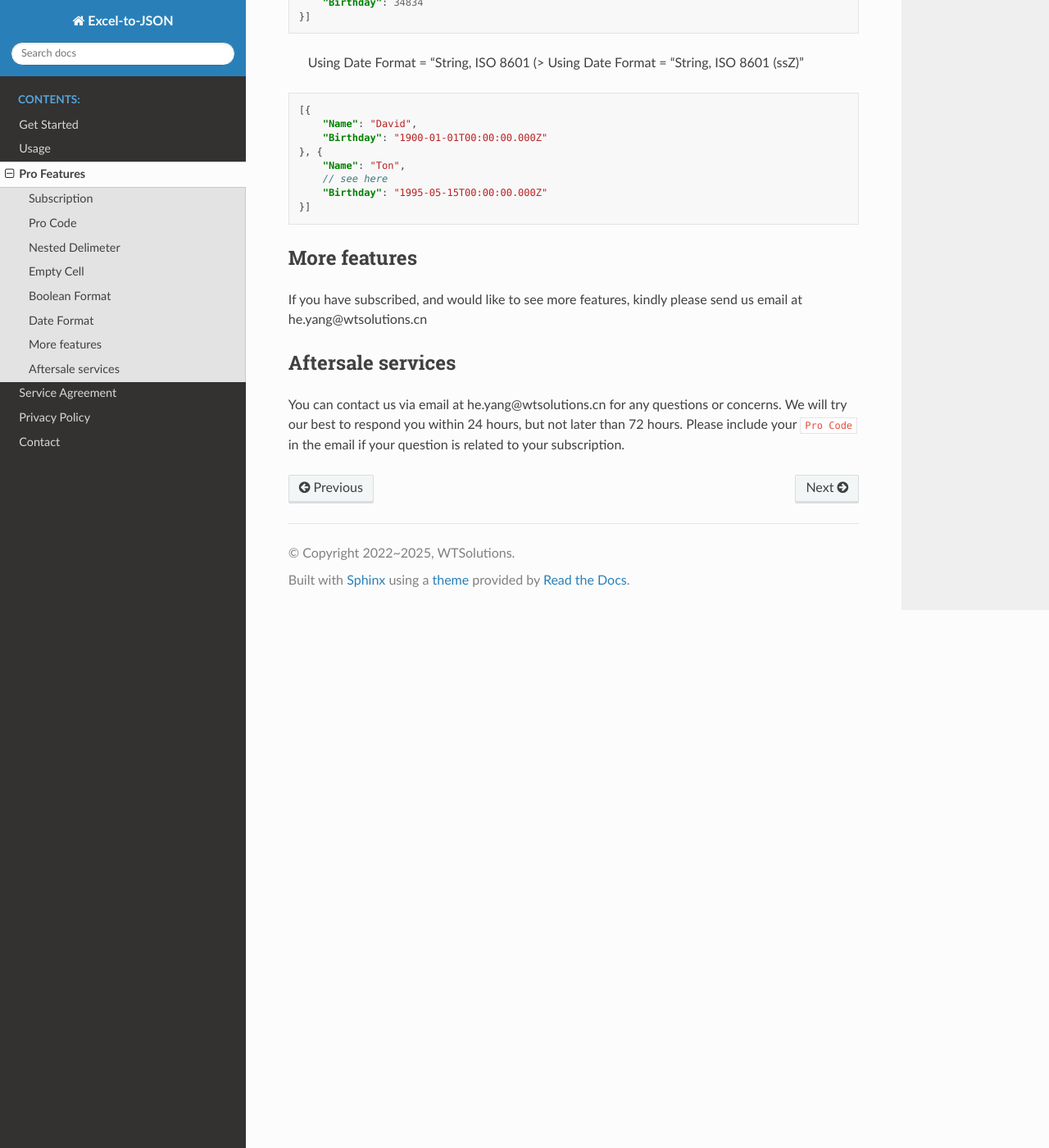
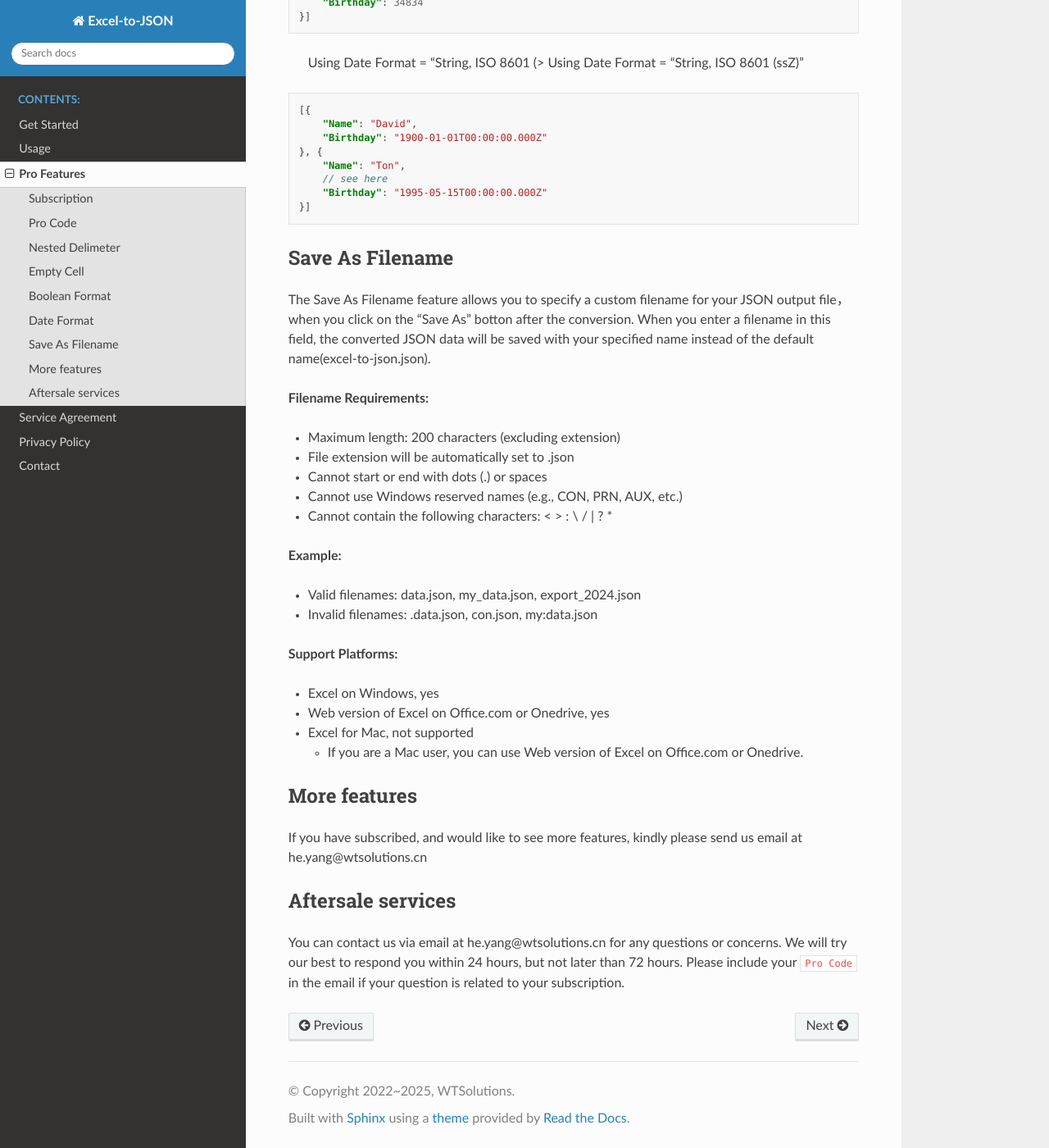
Before and after one commit to he-yang/Excel-to-JSON, a Sphinx documentation site: the page built from source/profeatures.md, in a window 1280 px wide and 1400 px high, scrolled down 5200 px. Shown: the whole window at 82% size. Built offline with Sphinx 7.4.7 and the Read the Docs theme 3.1.0, drawn with Linux system fonts in a browser that asks for light colours.

Commit message:
add save as function, upgrade to 2.1.1

````diff
--- a/source/conf.py
+++ b/source/conf.py
@@ -9,7 +9,7 @@
 project = 'Excel-to-JSON'
 copyright = '2022~2025, WTSolutions'
 author = 'WTSolutions'
-release = '2.1.0.0'
+release = '2.1.1.0'
 
 # -- General configuration ---------------------------------------------------
 # https://www.sphinx-doc.org/en/master/usage/configuration.html#general-configuration
--- a/source/getstarted.md
+++ b/source/getstarted.md
@@ -45,7 +45,7 @@ This add-in works with Excel 2013(or higher), Excel Online, Office 365, Excel fo
 * If you have subscribed "Pro Features", you can set more options
 * Click on "Go" button
 * You will later see the converted JSON below the "Go" button
-* Later you can "copy+paste" / "copy to clipboard" JSON and save it to your computer
+* Later you can "copy+paste" / "copy to clipboard" /"Save As" JSON and save it to your computer
 
 ### Video Guide to Use add-in
 
--- a/source/index.rst
+++ b/source/index.rst
@@ -7,7 +7,7 @@ Excel add-in, Excel-to-JSON, Convert Excel to JSON within Excel (web online, win
 =======================================================
 Excel to JSON is a Microsoft Excel add-in which can convert Excel to JSON within Excel.
 
-Both ** flat and nested JSON ** can be converted using Excel-to-JSON add-in.
+Both **flat and nested JSON** can be converted using Excel-to-JSON add-in.
 
 This add-in is available at the Microsoft store- Appsource, which can be accessed within Excel, so it does not require any download, a simple click within Excel would run the add-in.
 
--- a/source/profeatures.md
+++ b/source/profeatures.md
@@ -231,6 +231,28 @@ The Date Format specifies how to convert date values in Excel:
 }]
 ```
 
+## Save As Filename
+
+The Save As Filename feature allows you to specify a custom filename for your JSON output file，when you click on the "Save As" botton after the conversion. When you enter a filename in this field, the converted JSON data will be saved with your specified name instead of the default name(excel-to-json.json).
+
+**Filename Requirements:**
+- Maximum length: 200 characters (excluding extension)
+- File extension will be automatically set to .json
+- Cannot start or end with dots (.) or spaces
+- Cannot use Windows reserved names (e.g., CON, PRN, AUX, etc.)
+- Cannot contain the following characters: < > : \ / | ? *
+
+**Example:**
+- Valid filenames: data.json, my_data.json, export_2024.json
+- Invalid filenames: .data.json, con.json, my:data.json
+
+**Support Platforms:**
+- Excel on Windows, yes
+- Web version of Excel on Office.com or Onedrive, yes
+- Excel for Mac, not supported
+  - If you are a Mac user, you can use Web version of Excel on Office.com or Onedrive.
+
+
 ## More features
 
 If you have subscribed, and would like to see more features, kindly please send us email at he.yang@wtsolutions.cn
````
Also changed, not shown: source/usage.md (+5 -3 lines).
